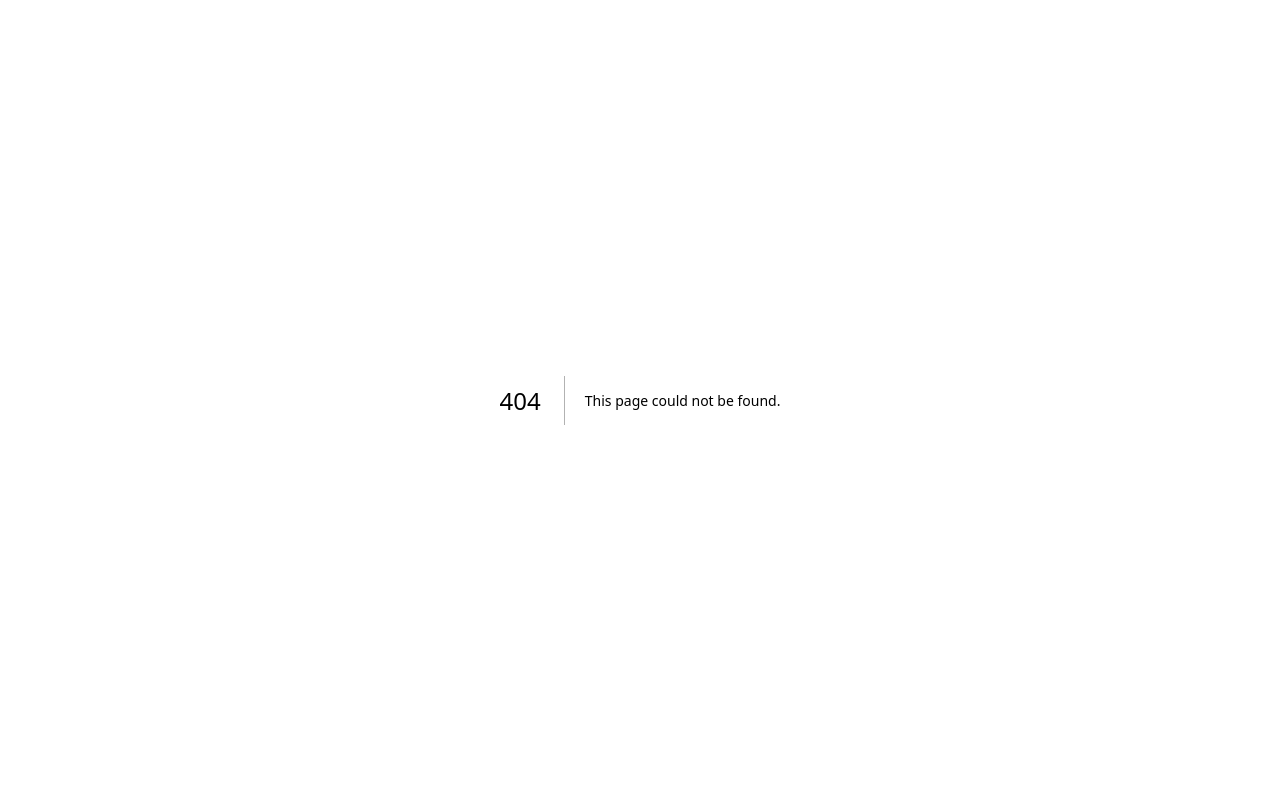
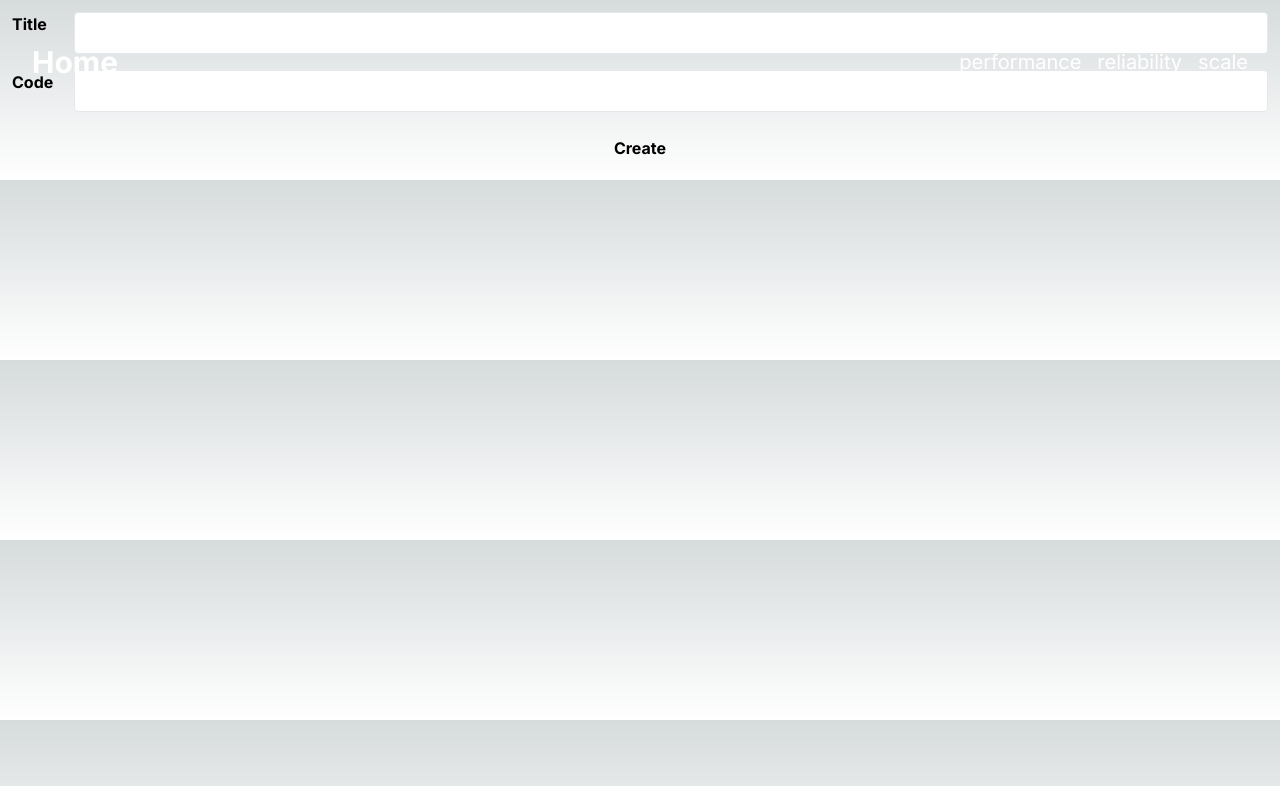
Before and after one commit to mehradi-github/ref-next.js-2311, a Next.js app: page /snippet/new in a window 1280 px wide. Before the commit this address had no page. Shown: the top 786 px of the page. Built offline with nearby package versions, Linux system fonts and the light colour scheme.

Commit message:
Create a form in SnippetCreatePage

```diff
--- /dev/null
+++ b/src/app/snippet/new/page.tsx
@@ -0,0 +1,38 @@
+import React, { FC } from "react";
+
+const CreateSnippet: FC = () => {
+  return (
+    <div>
+      <div className="font-bold m-3">
+        <div className="flex flex-col gap-4">
+          <div className="flex gap-4">
+            <lable className="w-12" htmlFor="title">
+              Title
+            </lable>
+            <input
+              type="text"
+              name="title"
+              className="border rounded p-2 w-full"
+              id="title"
+            />
+          </div>
+          <div className="flex gap-4">
+            <lable className="w-12" htmlFor="code">
+              Code
+            </lable>
+            <input
+              type="text"
+              name="code"
+              className="border rounded p-2 w-full"
+              id="code"
+            />
+          </div>
+          <button className="rounded p-2 pg-blue-200" type="submit">
+            Create
+          </button>
+        </div>
+      </div>
+    </div>
+  );
+};
+export default CreateSnippet;
```
